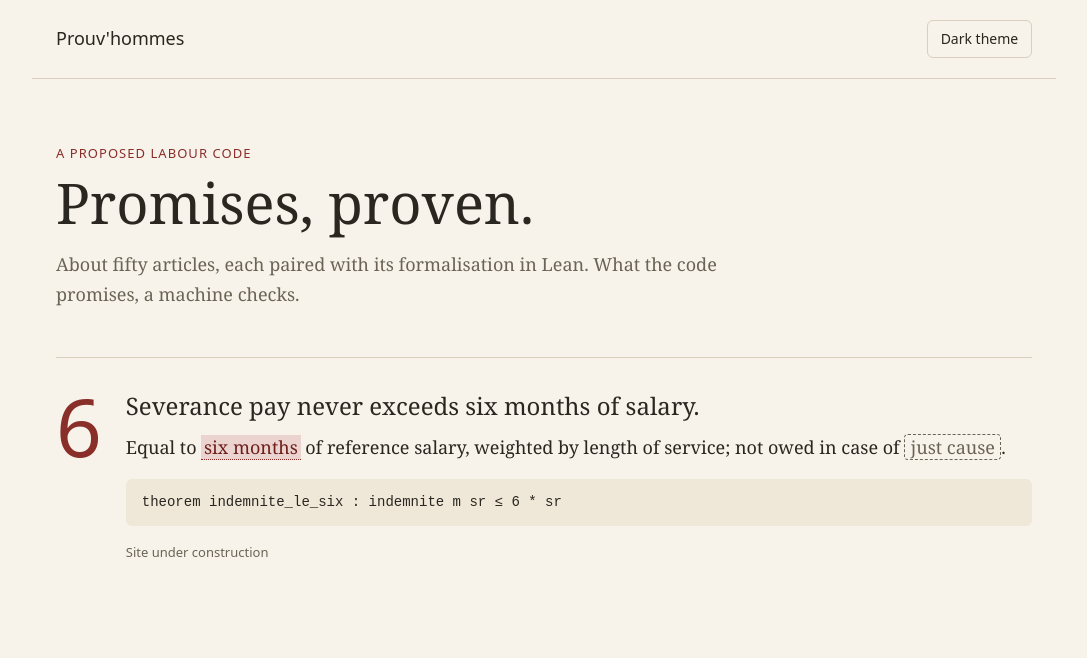
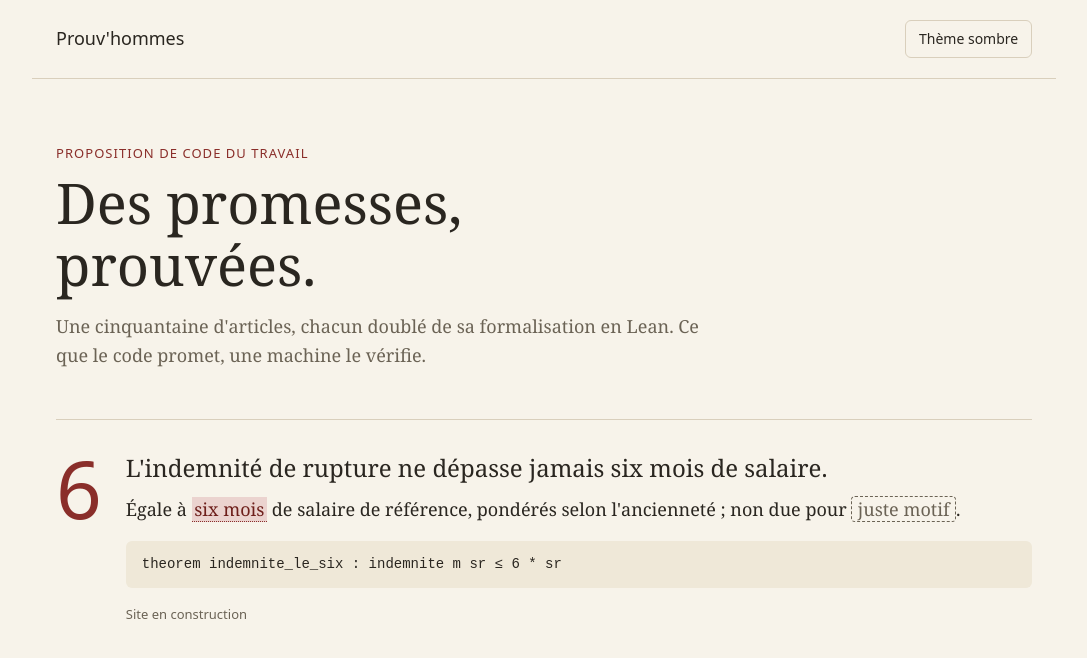
Before and after one commit to arthurvinci/prouvhommes, a website built with Vite: page site/index.html in a window 1280 px wide. Shown: the whole page, without its empty margins (96-1183 px from the left). Built offline with nearby package versions, Linux system fonts and the light colour scheme.

Commit message:
Website: user-facing text back in French
The code stays in English; only what visitors read is French: page
copy, theme button labels, title, meta description, lang="fr".
docs/frontend.md states the rule.

Co-Authored-By: Claude Opus 5.5 <noreply@anthropic.com>

```diff
--- a/site/index.html
+++ b/site/index.html
@@ -1,13 +1,13 @@
 <!doctype html>
-<html lang="en">
+<html lang="fr">
   <head>
     <meta charset="utf-8" />
     <meta name="viewport" content="width=device-width, initial-scale=1" />
     <meta name="color-scheme" content="light dark" />
-    <title>Prouv'hommes — a proven labour code</title>
+    <title>Prouv'hommes — un code du travail prouvé</title>
     <meta
       name="description"
-      content="A radically simplified French labour code, formalised in Lean to prove its properties."
+      content="Un code du travail français radicalement simplifié, formalisé en Lean pour prouver ses propriétés."
     />
     <script>
       // Applied before first paint to avoid a theme flash.
@@ -20,31 +20,31 @@
     <header class="site-header">
       <a class="brand" href="/">Prouv'hommes</a>
       <button id="theme-toggle" type="button" class="theme-toggle" aria-pressed="false">
-        Dark theme
+        Thème sombre
       </button>
     </header>
 
     <main>
       <section class="hero">
-        <p class="eyebrow">A proposed labour code</p>
-        <h1>Promises, proven.</h1>
+        <p class="eyebrow">Proposition de code du travail</p>
+        <h1>Des promesses, prouvées.</h1>
         <p class="lede">
-          About fifty articles, each paired with its formalisation in Lean.
-          What the code promises, a machine checks.
+          Une cinquantaine d'articles, chacun doublé de sa formalisation en Lean.
+          Ce que le code promet, une machine le vérifie.
         </p>
       </section>
 
       <section class="promise" aria-labelledby="art-6">
         <div class="article-number" aria-hidden="true">6</div>
         <div>
-          <h2 id="art-6">Severance pay never exceeds six months of salary.</h2>
+          <h2 id="art-6">L'indemnité de rupture ne dépasse jamais six mois de salaire.</h2>
           <p class="article-text">
-            Equal to <span class="linked">six months</span> of reference salary,
-            weighted by length of service; not owed in case of
-            <span class="open-notion">just cause</span>.
+            Égale à <span class="linked">six mois</span> de salaire de référence,
+            pondérés selon l'ancienneté ; non due pour
+            <span class="open-notion">juste motif</span>.
           </p>
           <pre class="lean"><code>theorem indemnite_le_six : indemnite m sr ≤ 6 * sr</code></pre>
-          <p class="status">Site under construction</p>
+          <p class="status">Site en construction</p>
         </div>
       </section>
     </main>
--- a/site/src/main.js
+++ b/site/src/main.js
@@ -14,7 +14,7 @@ const isDark = () =>
 
 function render() {
   const dark = isDark();
-  toggle.textContent = dark ? "Light theme" : "Dark theme";
+  toggle.textContent = dark ? "Thème clair" : "Thème sombre";
   toggle.setAttribute("aria-pressed", String(dark));
 }
 
```
Also changed, not shown: docs/frontend.md (+1 -1 lines).
